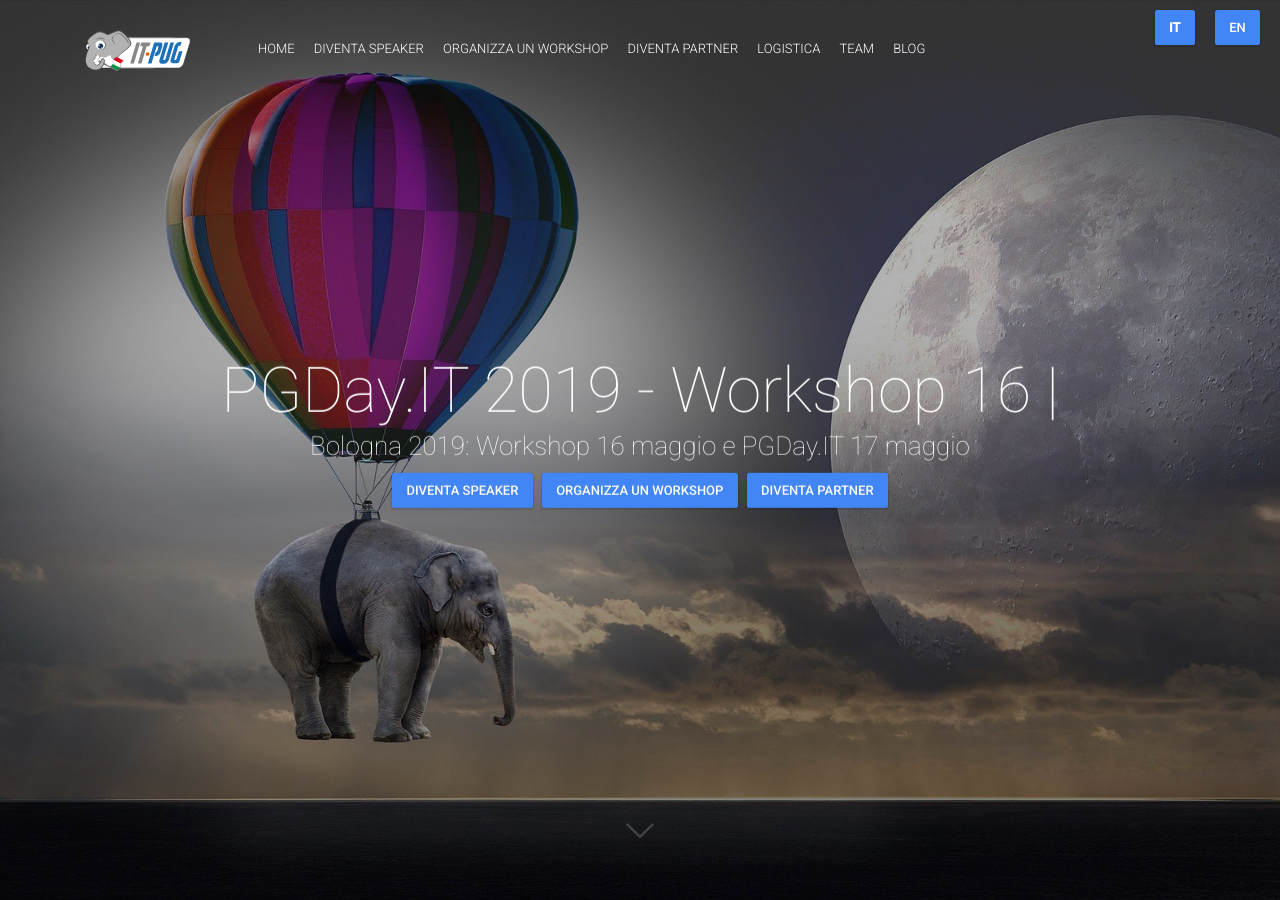
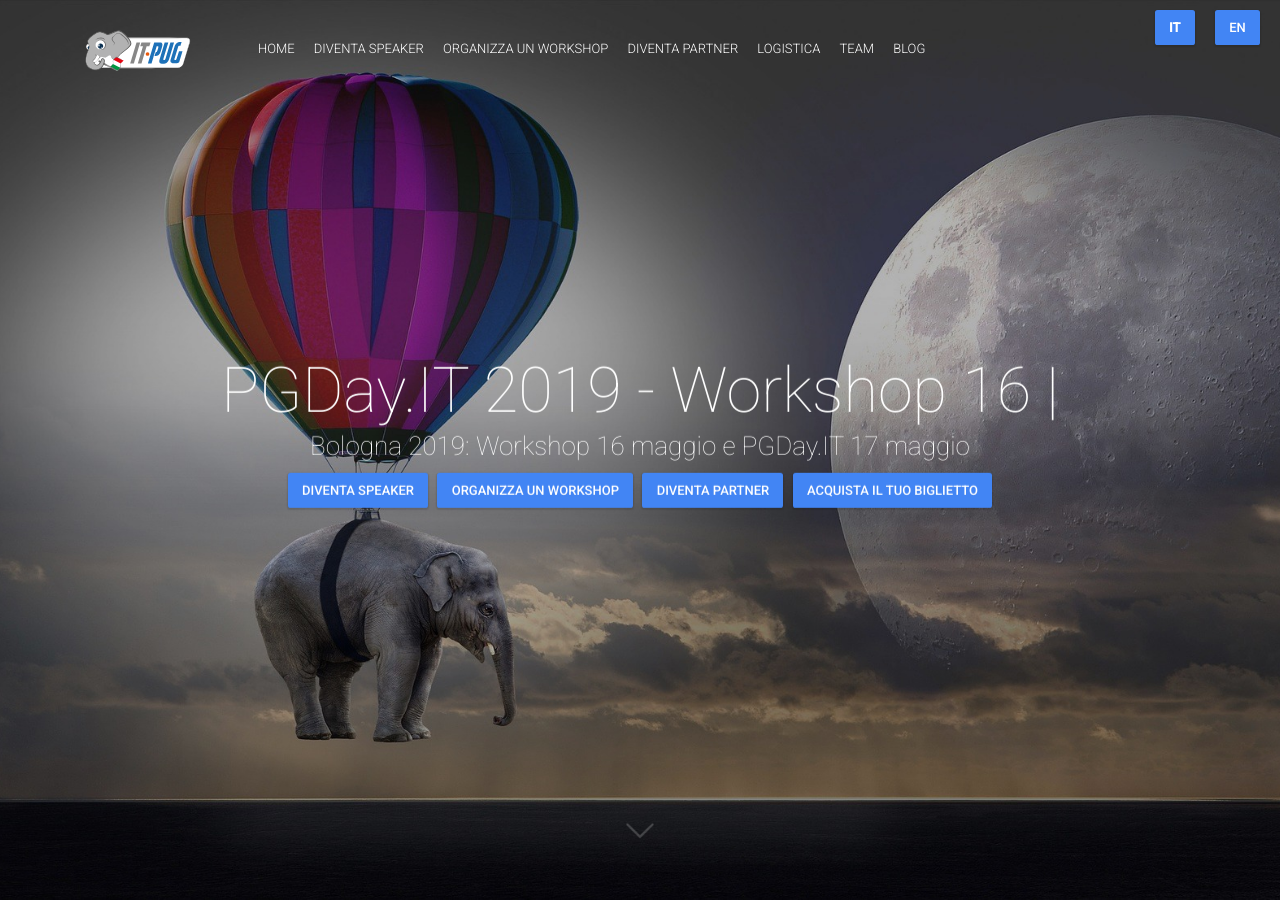
Before and after one commit to ITPUG/2019.pgday.it, a Jekyll site: the page built from index.it.html, in a window 1280 px wide and 900 px high. Built offline with Jekyll 4.4.1, drawn with Linux system fonts in a browser that asks for light colours; nearby versions of some CDN libraries; comment, search, counter and statistics services are not loaded.

Commit message:
bottone acquista biglietto

```diff
--- a/_config.yml
+++ b/_config.yml
@@ -113,8 +113,8 @@
 # - {link: "https://docs.google.com/forms/d/e/1FAIpQLSfcysiZlJ2rT7LsV8kU0AG8DvxD1M2WAhAjjcR1E2rhNfHI3A/viewform", text: "PG_shuttle", lang: "en"}
  - {link: "/assets/PartnerIT_2019.pdf", text: "Diventa Partner", lang: "it"}
  - {link: "/assets/PartnerEN_2019.pdf", text: "Become Partner", lang: "en"}
-# - {link: "https://2019pgdayit.eventbee.com", text: "Acquista il tuo biglietto", lang: "it"}
-# - {link: "https://2019pgdayit.eventbee.com", text: "Get your ticket", lang: "en"}
+ - {link: "https://2019pgdayit.eventbee.com", text: "Acquista il tuo biglietto", lang: "it"}
+ - {link: "https://2019pgdayit.eventbee.com", text: "Get your ticket", lang: "en"}
 
 # About Block
 aboutTitle:
```
